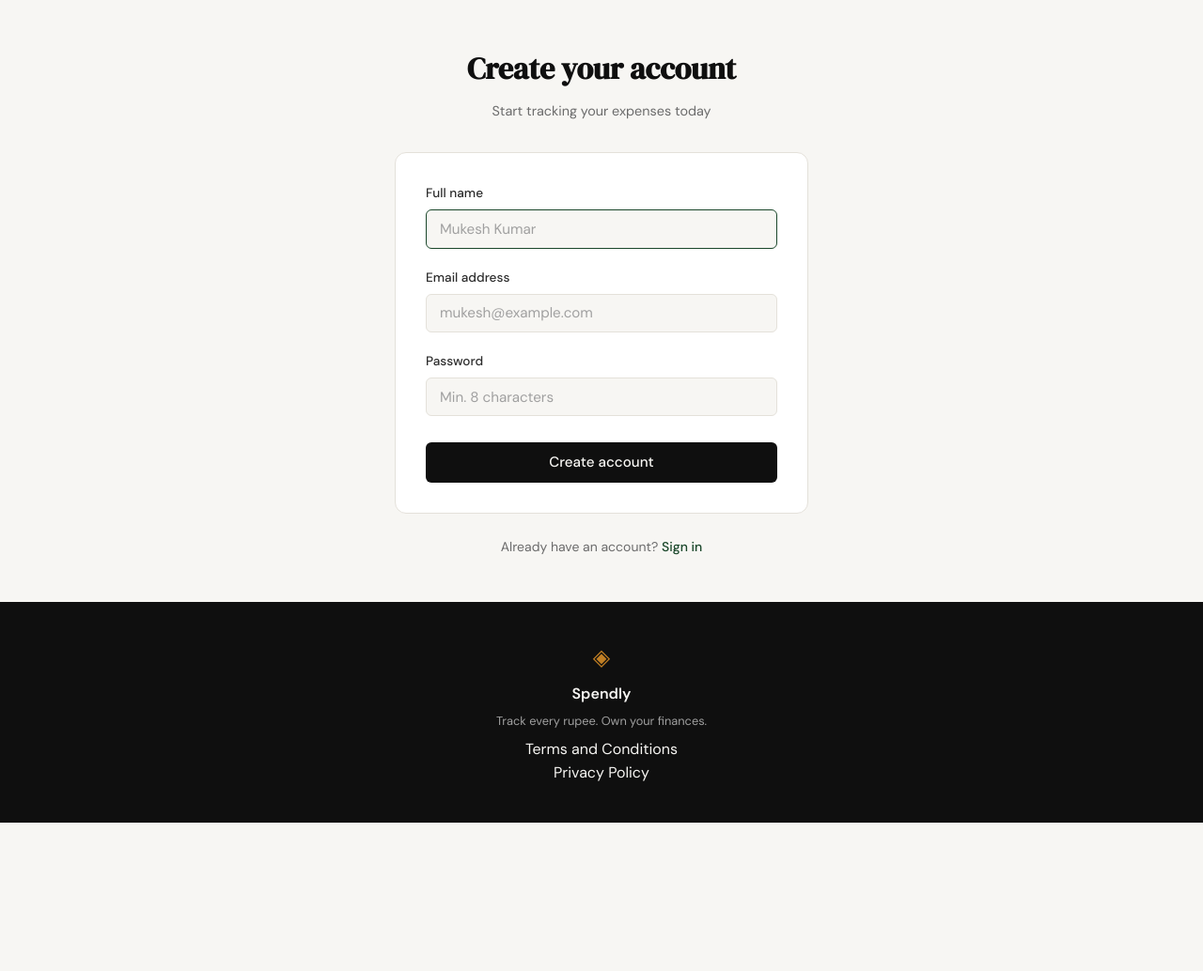
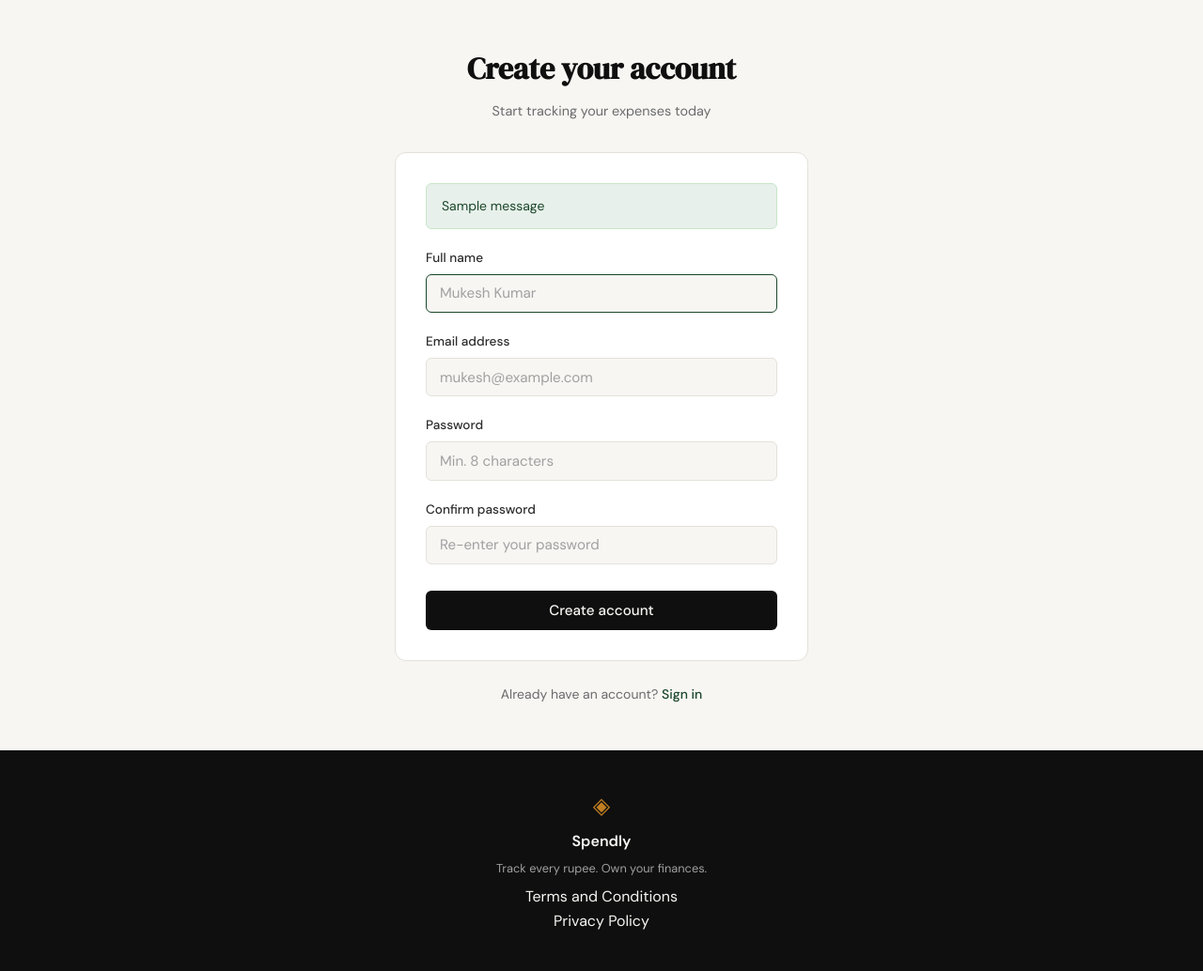
Before and after one commit to mukeshkumr/spendly-copy, a Flask app: page /register in a window 1280 px wide. Shown: the part 61-1095 px from the top of the page at 94% size. Before the commit the page ends 937 px from the top, so only its background shows below. Run offline with Flask 3, Linux system fonts and the light colour scheme; one stand-in notice (Sample message) is shown.

Commit message:
feat: implement user registration with validation
- Add create_user() helper in database/db.py with password hashing
- Upgrade register route to handle POST with validation
- Add confirm_password field to registration form
- Implement flash messages for error/success feedback
- Add .auth-success CSS style for success messages
- Validate: empty fields, password match, min length, duplicate email

Co-Authored-By: Claude Code <noreply@anthropic.com>

```diff
--- a/app.py
+++ b/app.py
@@ -1,11 +1,12 @@
 import os
 
-from flask import Flask, render_template
+from flask import Flask, flash, redirect, render_template, request, url_for
 
-from database.db import init_app, init_db, seed_db
+from database.db import create_user, init_app, init_db, seed_db
 
 app = Flask(__name__)
 app.config["DATABASE"] = os.path.join(app.root_path, "spendly.db")
+app.secret_key = os.environ.get("SECRET_KEY", "dev-secret-key-change-in-production")
 
 # Initialize database
 init_app(app)
@@ -34,8 +35,39 @@ def privacy():
     return render_template("privacy.html")
 
 
-@app.route("/register")
+@app.route("/register", methods=["GET", "POST"])
 def register():
+    """Handle user registration.
+
+    GET: Render registration form
+    POST: Process form submission, create user account
+    """
+    if request.method == "POST":
+        name = request.form.get("name", "").strip()
+        email = request.form.get("email", "").strip().lower()
+        password = request.form.get("password", "")
+        confirm_password = request.form.get("confirm_password", "")
+
+        if not all([name, email, password, confirm_password]):
+            flash("All fields are required.", "error")
+            return render_template("register.html"), 400
+
+        if password != confirm_password:
+            flash("Passwords do not match.", "error")
+            return render_template("register.html"), 400
+
+        if len(password) < 8:
+            flash("Password must be at least 8 characters.", "error")
+            return render_template("register.html"), 400
+
+        user_id = create_user(name, email, password)
+        if user_id is None:
+            flash("Email already registered.", "error")
+            return render_template("register.html"), 400
+
+        flash("Account created. Please sign in.", "success")
+        return redirect(url_for("login"))
+
     return render_template("register.html")
 
 
--- a/database/db.py
+++ b/database/db.py
@@ -138,3 +138,23 @@ def init_app(app):
     teardown handlers and initialize the database.
     """
     app.teardown_appcontext(close_db)
+
+
+def create_user(name: str, email: str, password: str) -> int | None:
+    """Hash password and insert a new user row.
+
+    Returns the new user's id, or None if the email is already taken.
+    """
+    db = get_db()
+    existing = db.execute(
+        "SELECT id FROM users WHERE email = ?", (email,)
+    ).fetchone()
+    if existing:
+        return None
+    password_hash = generate_password_hash(password)
+    cursor = db.execute(
+        "INSERT INTO users (name, email, password_hash) VALUES (?, ?, ?)",
+        (name, email, password_hash),
+    )
+    db.commit()
+    return cursor.lastrowid
--- a/static/css/style.css
+++ b/static/css/style.css
@@ -420,6 +420,16 @@ a { color: inherit; text-decoration: none; }
     margin-bottom: 1.25rem;
 }
 
+.auth-success {
+    background: var(--accent-light);
+    color: var(--accent);
+    border: 1px solid #c8e6c9;
+    border-radius: var(--radius-sm);
+    padding: 0.75rem 1rem;
+    font-size: 0.875rem;
+    margin-bottom: 1.25rem;
+}
+
 .form-group { margin-bottom: 1.25rem; }
 
 .form-group label {
--- a/templates/register.html
+++ b/templates/register.html
@@ -13,11 +13,15 @@
         </div>
 
         <div class="auth-card">
-            {% if error %}
-            <div class="auth-error">{{ error }}</div>
-            {% endif %}
+            {% with messages = get_flashed_messages(with_categories=true) %}
+                {% if messages %}
+                    {% for category, message in messages %}
+                    <div class="auth-{{ category }}">{{ message }}</div>
+                    {% endfor %}
+                {% endif %}
+            {% endwith %}
 
-            <form method="POST" action="/register">
+            <form method="POST" action="{{ url_for('register') }}">
                 <div class="form-group">
                     <label for="name">Full name</label>
                     <input type="text" id="name" name="name"
@@ -36,6 +40,12 @@
                            class="form-input" placeholder="Min. 8 characters"
                            required>
                 </div>
+                <div class="form-group">
+                    <label for="confirm_password">Confirm password</label>
+                    <input type="password" id="confirm_password" name="confirm_password"
+                           class="form-input" placeholder="Re-enter your password"
+                           required>
+                </div>
                 <button type="submit" class="btn-submit">Create account</button>
             </form>
         </div>
```
